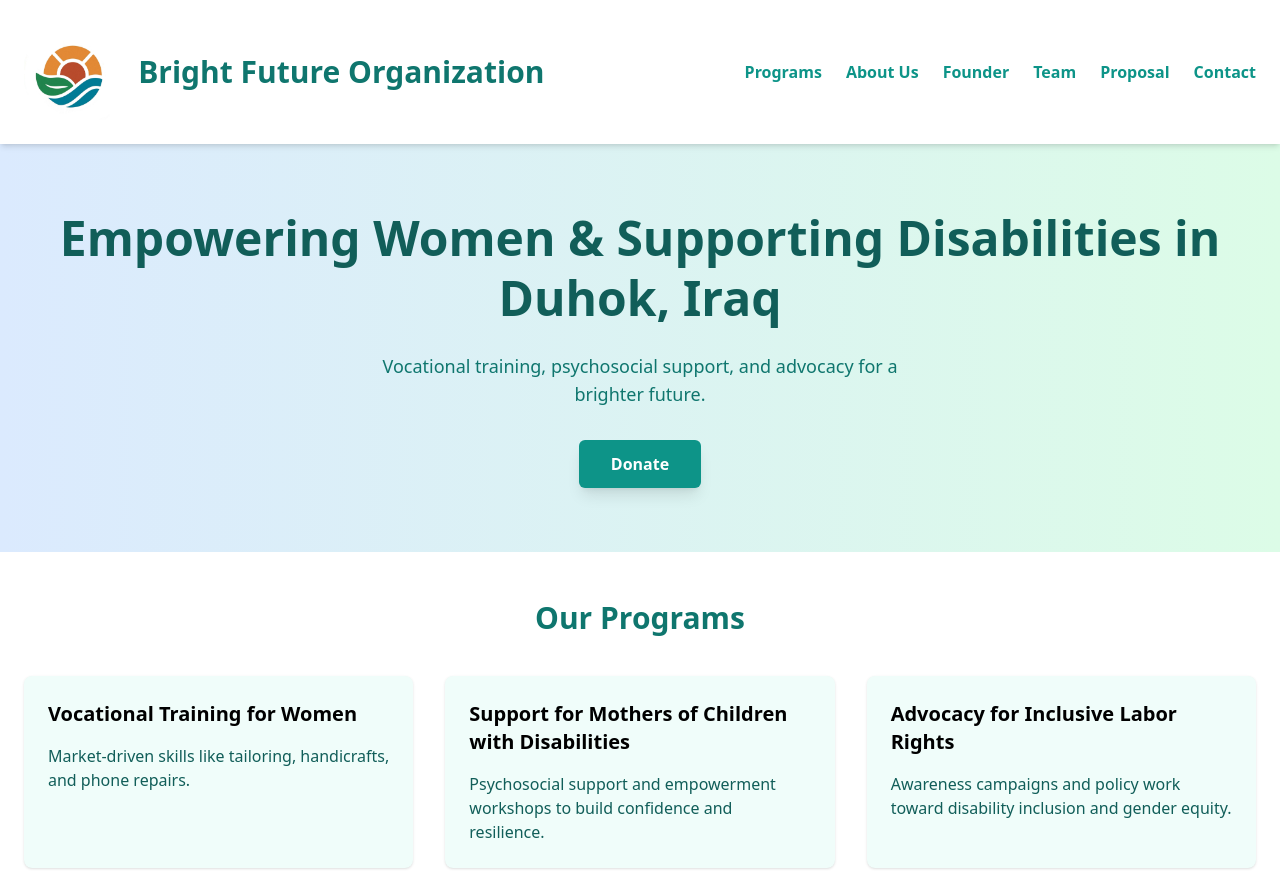
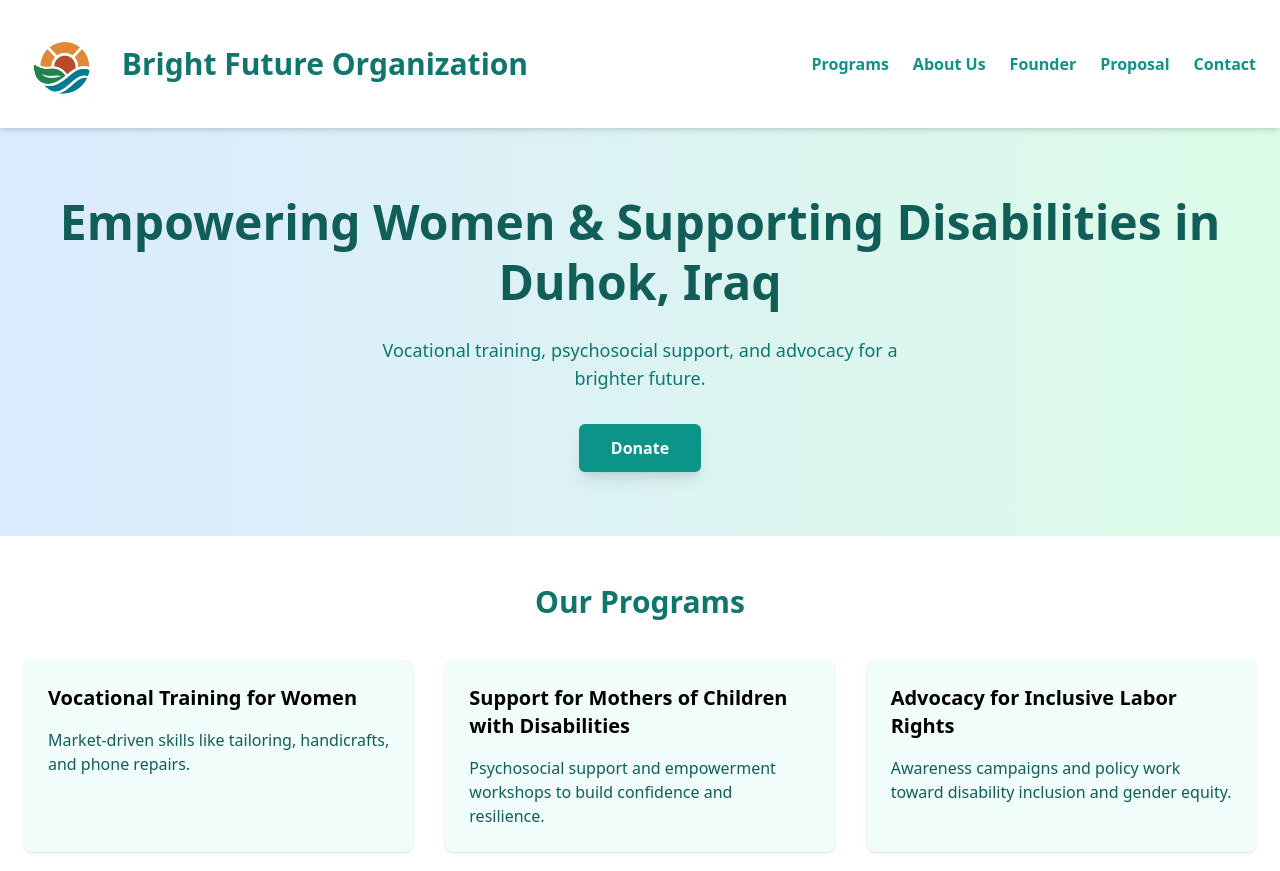
Before and after one commit to rondikmousa/brightfutureorg.github.io, a plain HTML site: page index.html in a window 1280 px wide. Shown: the top 871 px of the page. Drawn offline with nearby package versions, Linux system fonts and the light colour scheme.

Commit message:
Update index.html
updated header

```diff
--- a/index.html
+++ b/index.html
@@ -10,23 +10,26 @@
 
 <!-- Header -->
 <header class="bg-white shadow-md py-6">
-<div class="container mx-auto px-6 flex justify-between items-center">
-<div class="flex items-center space-x-4">
-<img src="brightfuture-logo.jpg" class="h-24 w-auto" alt="Bright Future Logo">
-<span class="text-2xl sm:text-3xl font-bold text-teal-700">
-Bright Future Organization
-</span>
+<div class="container mx-auto px-6">
+<!-- Flex wrapper -->
+<div class="flex flex-col sm:flex-row sm:justify-between sm:items-center space-y-4 sm:space-y-0">
+<!-- Logo and Name -->
+<div class="flex flex-col sm:flex-row sm:items-center space-y-2 sm:space-y-0 sm:space-x-4 text-center sm:text-left">
+<img src="brightfuture-logo.jpg" class="h-20 w-auto mx-auto sm:mx-0" alt="Bright Future Logo">
+<span class="text-2xl sm:text-3xl font-bold text-teal-700">Bright Future Organization</span>
 </div>
+
+<!-- Navigation -->
 <nav>
-<ul class="flex space-x-6 text-teal-600 font-semibold">
+<ul class="flex flex-wrap justify-center sm:justify-end space-x-4 sm:space-x-6 text-teal-600 font-semibold text-sm sm:text-base">
 <li><a href="#programs" class="hover:text-teal-900">Programs</a></li>
 <li><a href="#about" class="hover:text-teal-900">About Us</a></li>
 <li><a href="#founder" class="hover:text-teal-900">Founder</a></li>
-<li><a href="#team" class="hover:text-teal-900">Team</a></li>
 <li><a href="#proposal" class="hover:text-teal-900">Proposal</a></li>
 <li><a href="#contact" class="hover:text-teal-900">Contact</a></li>
 </ul>
 </nav>
+</div>
 </div>
 </header>
 
```
